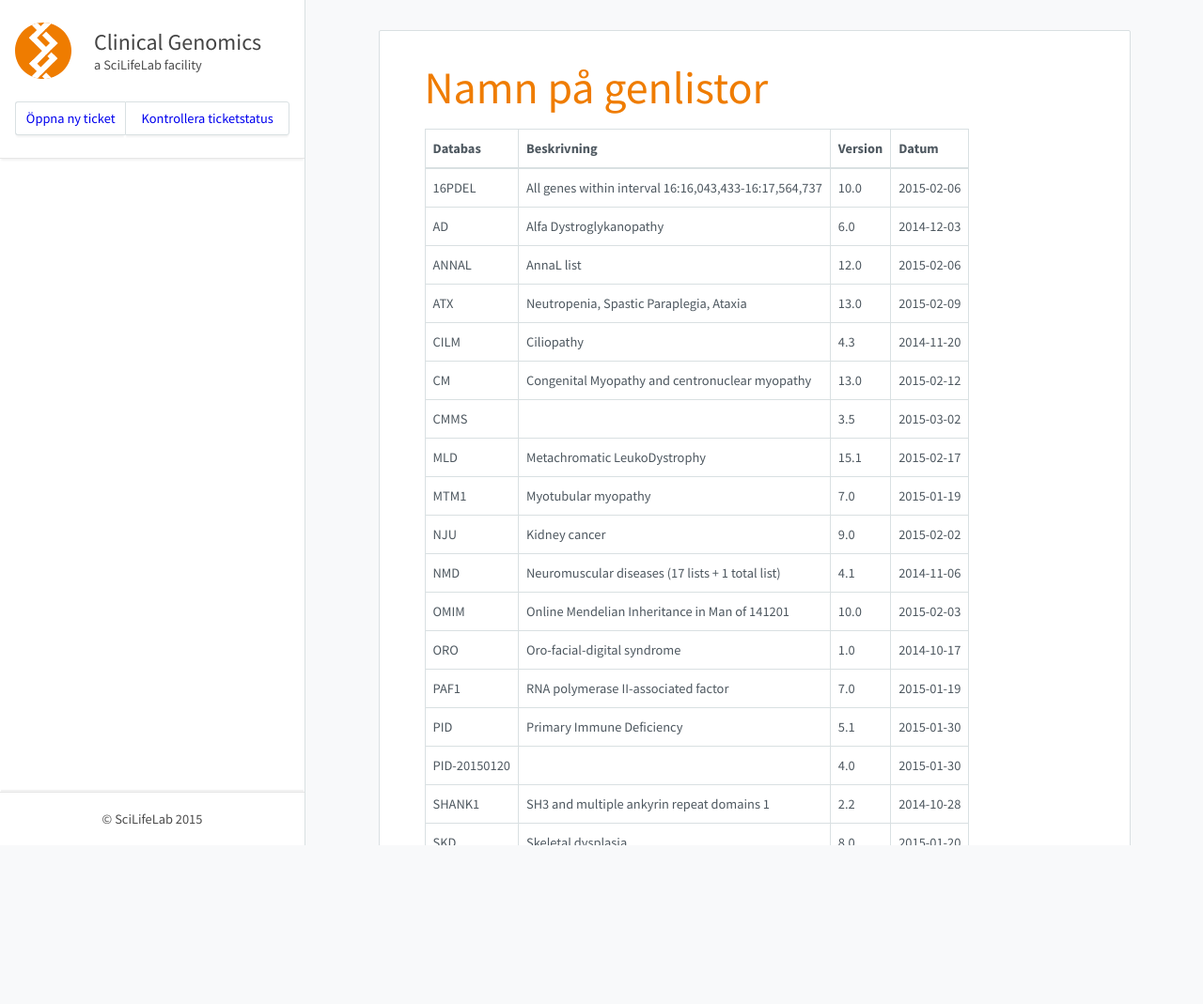
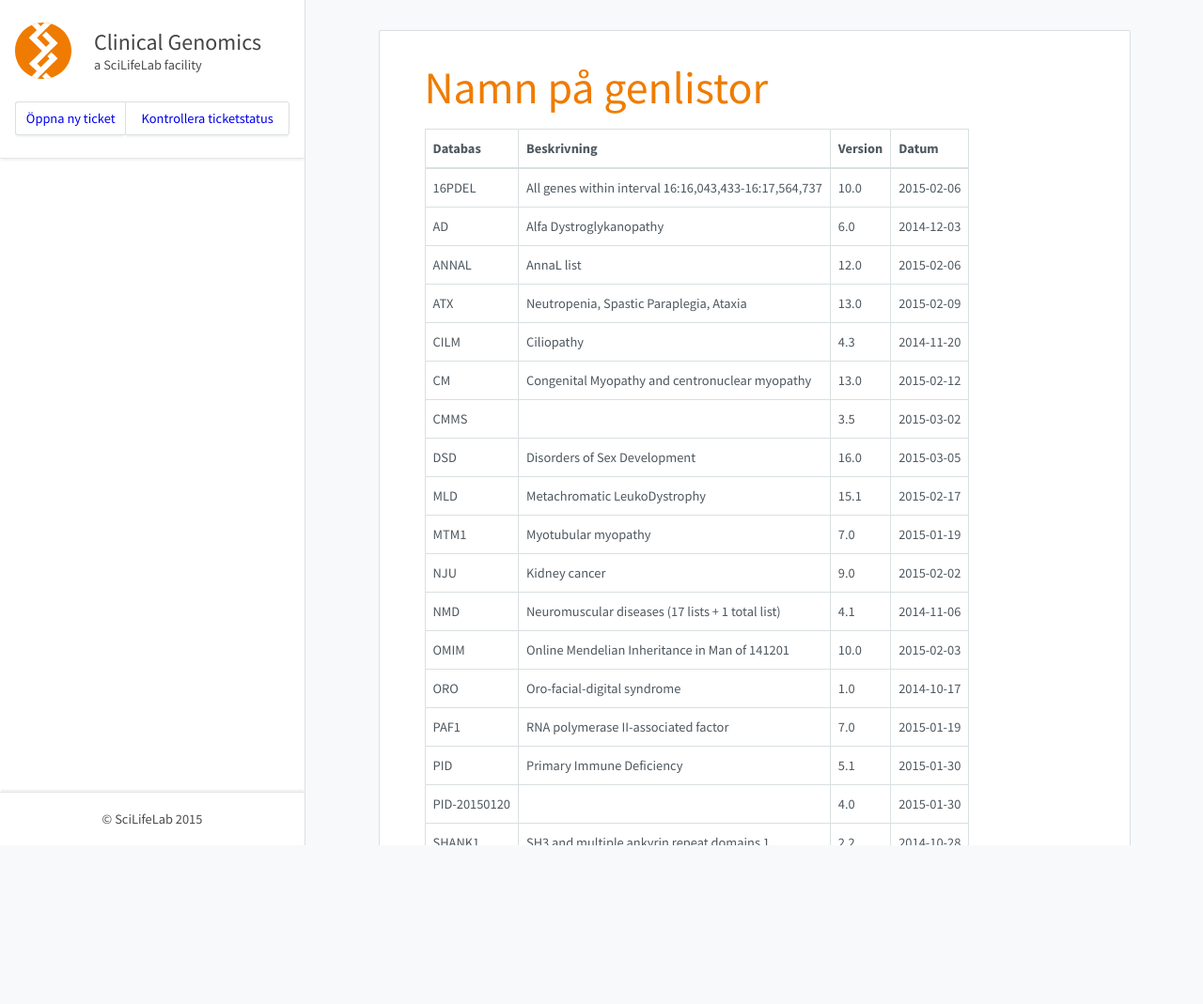
Before and after one commit to Clinical-Genomics/clinical-genomics.github.io, a Jekyll site: the page built from _pages/namnpagenlistor.md, in a window 1280 px wide. Shown: the whole page at 94% size. Built offline with Jekyll 4.4.1, drawn with Linux system fonts in a browser that asks for light colours; nearby versions of some CDN libraries.

Commit message:
Update to cust002-DSD.txt

```diff
--- a/_pages/namnpagenlistor.md
+++ b/_pages/namnpagenlistor.md
@@ -15,6 +15,7 @@ title: Namn på genlistor
 |CILM|Ciliopathy|4.3|2014-11-20|
 |CM|Congenital Myopathy and centronuclear myopathy|13.0|2015-02-12|
 |CMMS||3.5|2015-03-02|
+|DSD|Disorders of Sex Development|16.0|2015-03-05|
 |MLD|Metachromatic LeukoDystrophy|15.1|2015-02-17|
 |MTM1|Myotubular myopathy|7.0|2015-01-19|
 |NJU|Kidney cancer|9.0|2015-02-02|
```
